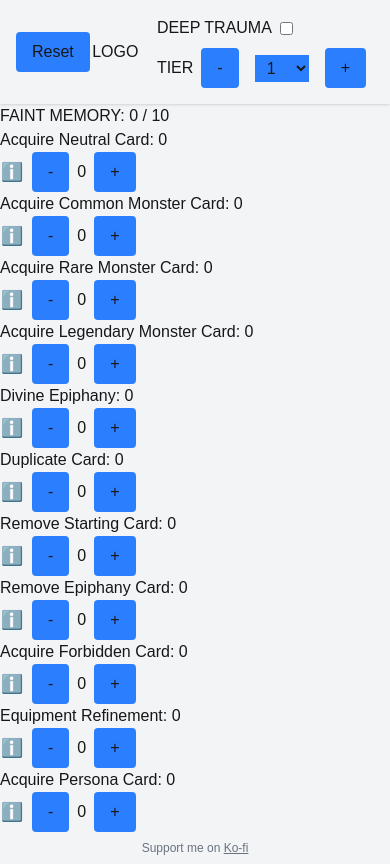
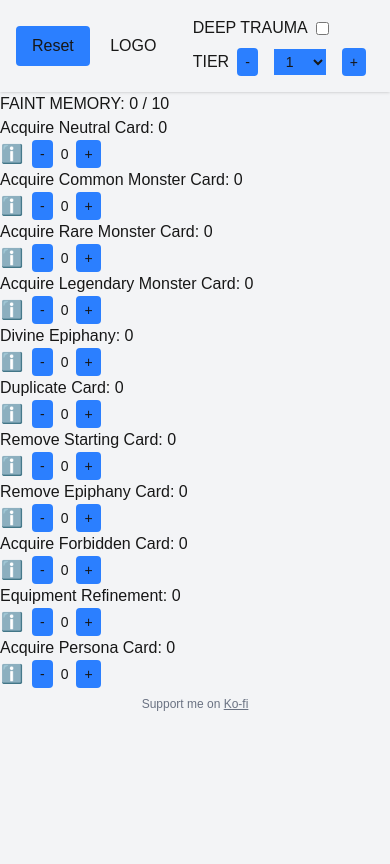
Before and after one commit to jbchhproj/czn-save-data-calculator, a Next.js app: page / in a window 390 px wide. Built offline with nearby package versions, Linux system fonts and the light colour scheme.

Commit message:
adjust stepper size

```diff
--- a/src/components/SelectionBlockStepper.tsx
+++ b/src/components/SelectionBlockStepper.tsx
@@ -41,21 +41,21 @@ export default function SelectionBlockStepper({
   };
 
   return (
-    <div className="flex items-center gap-2">
+    <div className="flex items-center gap-2 max-w-full flex-shrink">
       <button
         aria-label="Decrease card removals"
         type="button"
-        className="bg-blue-500 hover:bg-blue-400 py-2 px-4 rounded"
+        className="bg-blue-500 hover:bg-blue-400 rounded text-sm sm:text-base py-1 sm:py-2 px-2 sm:px-4"
         disabled={!canDecrement}
         onClick={handleDecrement}
       >
         -
       </button>
-      <span>{stepperCount}</span>
+      <span className="text-sm sm:text-base">{stepperCount}</span>
       <button
         aria-label="Increase card removals"
         type="button"
-        className="bg-blue-500 hover:bg-blue-400 py-2 px-4 rounded"
+        className="bg-blue-500 hover:bg-blue-400 rounded text-sm sm:text-base py-1 sm:py-2 px-2 sm:px-4"
         disabled={!canIncrement}
         onClick={handleIncrement}
       >
--- a/src/components/TierStepper.tsx
+++ b/src/components/TierStepper.tsx
@@ -25,11 +25,11 @@ export default function TierStepper({
   };
 
   return (
-    <div className="flex items-center gap-2">
+    <div className="flex items-center gap-2 max-w-full flex-shrink">
       <button
         aria-label="Decrease tier"
         type="button"
-        className="bg-blue-500 hover:bg-blue-400 py-2 px-4 rounded"
+        className="bg-blue-500 hover:bg-blue-400 rounded text-sm sm:text-base py-1 sm:py-2 px-2 sm:px-4"
         disabled={tier <= minTier}
         onClick={() => setTier(tier - 1)}
       >
@@ -38,7 +38,7 @@ export default function TierStepper({
       <label htmlFor="tier-select" className="mx-2">
         <select
           id="tier-select"
-          className="bg-blue-500 hover:bg-blue-400 px-2 py-1"
+          className="bg-blue-500 hover:bg-blue-400 px-2 sm:px-4 py-1 sm:py-2 text-sm sm:text-base"
           value={tier}
           onChange={handleTierChange}
         >
@@ -48,7 +48,7 @@ export default function TierStepper({
       <button
         aria-label="Increase tier"
         type="button"
-        className="bg-blue-500 hover:bg-blue-400 py-2 px-4 rounded"
+        className="bg-blue-500 hover:bg-blue-400 rounded text-sm sm:text-base py-1 sm:py-2 px-2 sm:px-4"
         disabled={tier >= maxTier}
         onClick={() => setTier(tier + 1)}
       >
```
